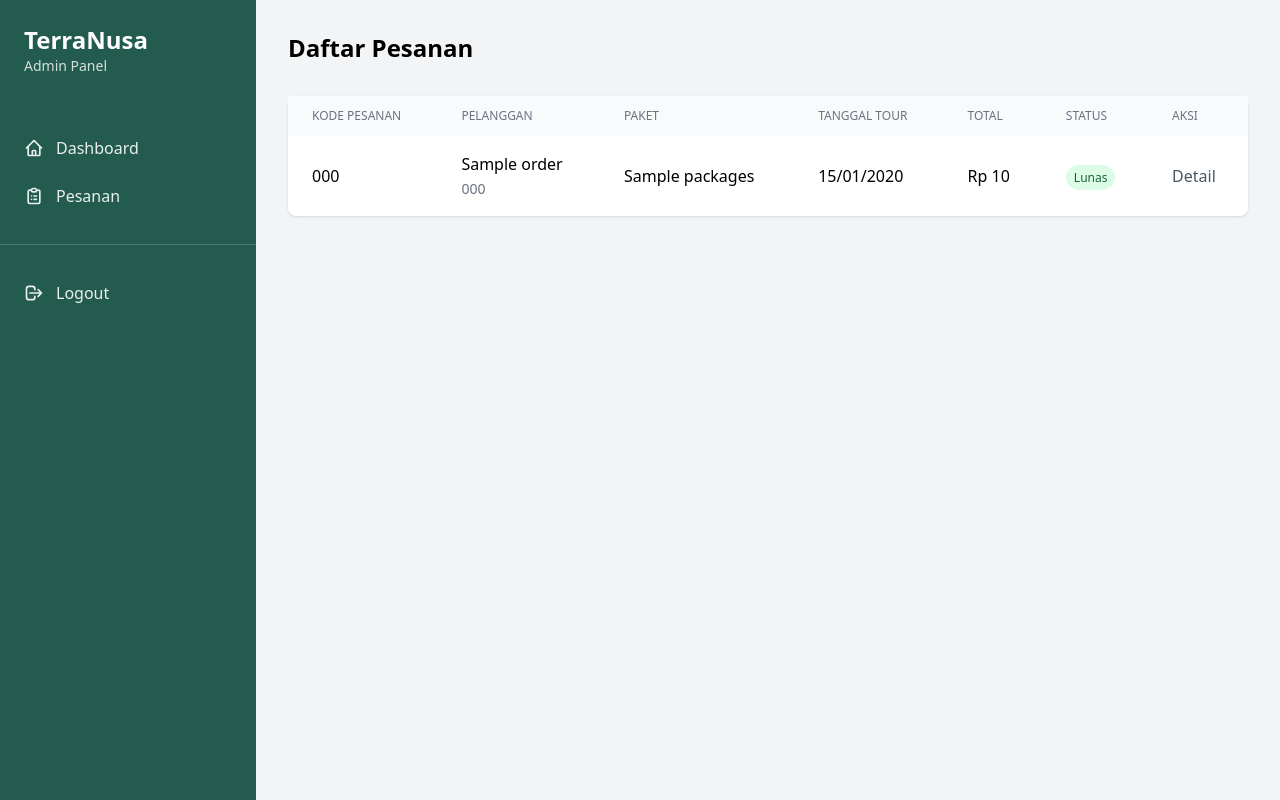
After one commit to Clytroll/TerraNusa, a PHP site: page /admin/orders/orders.php in a window 1280 px wide. The commit adds this page. Run offline with PHP 8.4, Linux system fonts and the light colour scheme; the visitor is signed in with stand-in values (Sample User, id 1); tables that the repository leaves empty or names only in its code hold one stand-in row (values such as "Sample post"); some libraries are stand-ins or nearby versions.

Commit message:
admin clear

```diff
--- /dev/null
+++ b/admin/includes/db.php
@@ -0,0 +1,14 @@
+<?php
+$servername = "localhost";
+$username = "root";
+$password = "";
+$dbname = "terranusa";
+
+// Membuat koneksi
+$conn = new mysqli($servername, $username, $password, $dbname);
+
+// Periksa koneksi
+if ($conn->connect_error) {
+    die("Koneksi gagal: " . $conn->connect_error);
+}
+?>
--- a/admin/includes/sidebar.php
+++ b/admin/includes/sidebar.php
@@ -1,4 +1,4 @@
-<div class="w-64 bg-primary min-h-screen">
+<div class="w-64 bg-[#245B4F] min-h-screen">
     <div class="p-6">
         <h1 class="text-2xl font-bold text-white">TerraNusa</h1>
         <p class="text-sm text-white/80">Admin Panel</p>
@@ -12,19 +12,14 @@
             Dashboard
         </a>
 
-        <a href="../orders" class="flex items-center px-6 py-3 text-white/90 hover:bg-white/10">
+        <a href="orders/orders.php" class="flex items-center px-6 py-3 text-white/90 hover:bg-white/10">
             <svg class="w-5 h-5 mr-3" fill="none" stroke="currentColor" viewBox="0 0 24 24">
                 <path stroke-linecap="round" stroke-linejoin="round" stroke-width="2" d="M9 5H7a2 2 0 00-2 2v12a2 2 0 002 2h10a2 2 0 002-2V7a2 2 0 00-2-2h-2M9 5a2 2 0 002 2h2a2 2 0 002-2M9 5a2 2 0 012-2h2a2 2 0 012 2m-3 7h3m-3 4h3m-6-4h.01M9 16h.01"/>
             </svg>
             Pesanan
         </a>
 
-        <a href="../packages" class="flex items-center px-6 py-3 text-white/90 hover:bg-white/10">
-            <svg class="w-5 h-5 mr-3" fill="none" stroke="currentColor" viewBox="0 0 24 24">
-                <path stroke-linecap="round" stroke-linejoin="round" stroke-width="2" d="M19 11H5m14 0a2 2 0 012 2v6a2 2 0 01-2 2H5a2 2 0 01-2-2v-6a2 2 0 012-2m14 0V9a2 2 0 00-2-2M5 11V9a2 2 0 012-2m0 0V5a2 2 0 012-2h6a2 2 0 012 2v2M7 7h10"/>
-            </svg>
-            Paket Travel
-        </a>
+
 
         <hr class="my-6 border-white/20">
 
--- a/admin/index.php
+++ b/admin/index.php
@@ -16,9 +16,9 @@ $total_revenue = $conn->query("SELECT SUM(total_amount) as total FROM orders WHE
 
 // Get recent orders
 $recent_orders = $conn->query("
-    SELECT o.*, p.name as package_name
+    SELECT o.*, p.name as packagess
     FROM orders o
-    JOIN packages p ON o.package_id = p.id
+    JOIN packagess p ON o.package_id = p.id
     ORDER BY o.created_at DESC
     LIMIT 5
 ")->fetch_all(MYSQLI_ASSOC);
@@ -113,7 +113,7 @@ $recent_orders = $conn->query("
                                         </a>
                                     </td>
                                     <td class="px-6 py-4 whitespace-nowrap">
-                                        <?php echo $order['package_name']; ?>
+                                        <?php echo $order['packagess']; ?>
                                     </td>
                                     <td class="px-6 py-4 whitespace-nowrap">
                                         <?php echo $order['customer_name']; ?>
--- /dev/null
+++ b/admin/orders/orders.php
@@ -0,0 +1,117 @@
+<?php
+session_start();
+require_once '../includes/db.php';
+
+// Check if admin is logged in
+if (!isset($_SESSION['admin_id'])) {
+    header("Location: login.php");
+    exit;
+}
+
+// Get all orders
+$orders = $conn->query("
+    SELECT o.*, p.name as packagess
+    FROM orders o
+    JOIN packagess p ON o.package_id = p.id
+    ORDER BY o.created_at DESC
+")->fetch_all(MYSQLI_ASSOC);
+?>
+
+<!DOCTYPE html>
+<html lang="id">
+<head>
+    <meta charset="UTF-8">
+    <meta name="viewport" content="width=device-width, initial-scale=1.0">
+    <title>Daftar Pesanan - TerraNusa Admin</title>
+    <script src="https://cdn.tailwindcss.com"></script>
+</head>
+<body class="bg-gray-100">
+    <div class="flex">
+        <?php include '../includes/sidebar.php'; ?>
+
+        <div class="flex-1 p-8">
+            <div class="mb-8">
+                <h1 class="text-2xl font-bold">Daftar Pesanan</h1>
+            </div>
+
+            <div class="bg-white rounded-lg shadow">
+                <div class="overflow-x-auto">
+                    <table class="w-full">
+                        <thead class="bg-gray-50">
+                            <tr>
+                                <th class="px-6 py-3 text-left text-xs font-medium text-gray-500 uppercase">
+                                    Kode Pesanan
+                                </th>
+                                <th class="px-6 py-3 text-left text-xs font-medium text-gray-500 uppercase">
+                                    Pelanggan
+                                </th>
+                                <th class="px-6 py-3 text-left text-xs font-medium text-gray-500 uppercase">
+                                    Paket
+                                </th>
+                                <th class="px-6 py-3 text-left text-xs font-medium text-gray-500 uppercase">
+                                    Tanggal Tour
+                                </th>
+                                <th class="px-6 py-3 text-left text-xs font-medium text-gray-500 uppercase">
+                                    Total
+                                </th>
+                                <th class="px-6 py-3 text-left text-xs font-medium text-gray-500 uppercase">
+                                    Status
+                                </th>
+                                <th class="px-6 py-3 text-left text-xs font-medium text-gray-500 uppercase">
+                                    Aksi
+                                </th>
+                            </tr>
+                        </thead>
+                        <tbody class="divide-y divide-gray-200">
+                            <?php foreach ($orders as $order): ?>
+                            <tr>
+                                <td class="px-6 py-4 whitespace-nowrap">
+                                    <?php echo $order['order_code']; ?>
+                                </td>
+                                <td class="px-6 py-4 whitespace-nowrap">
+                                    <?php echo $order['customer_name']; ?><br>
+                                    <span class="text-sm text-gray-500"><?php echo $order['customer_phone']; ?></span>
+                                </td>
+                                <td class="px-6 py-4 whitespace-nowrap">
+                                    <?php echo $order['packagess']; ?>
+                                </td>
+                                <td class="px-6 py-4 whitespace-nowrap">
+                                    <?php echo date('d/m/Y', strtotime($order['tour_date'])); ?>
+                                </td>
+                                <td class="px-6 py-4 whitespace-nowrap">
+                                    Rp <?php echo number_format($order['total_amount'], 0, ',', '.'); ?>
+                                </td>
+                                <td class="px-6 py-4 whitespace-nowrap">
+                                    <?php if ($order['payment_status'] === 'pending'): ?>
+                                        <span class="px-2 py-1 text-xs rounded-full bg-yellow-100 text-yellow-800">
+                                            Pending
+                                        </span>
+                                    <?php else: ?>
+                                        <span class="px-2 py-1 text-xs rounded-full bg-green-100 text-green-800">
+                                            Lunas
+                                        </span>
+                                    <?php endif; ?>
+                                </td>
+                                <td class="px-6 py-4 whitespace-nowrap">
+                                    <?php if ($order['payment_status'] === 'pending'): ?>
+                                        <a href="verify-order.php?id=<?php echo $order['id']; ?>"
+                                           class="text-primary hover:text-primary/80">
+                                            Verifikasi
+                                        </a>
+                                    <?php else: ?>
+                                        <a href="view-order.php?id=<?php echo $order['id']; ?>"
+                                           class="text-gray-600 hover:text-gray-800">
+                                            Detail
+                                        </a>
+                                    <?php endif; ?>
+                                </td>
+                            </tr>
+                            <?php endforeach; ?>
+                        </tbody>
+                    </table>
+                </div>
+            </div>
+        </div>
+    </div>
+</body>
+</html>
--- a/admin/orders/view.php
+++ b/admin/orders/view-order.php
@@ -9,9 +9,9 @@ if (!isset($_SESSION['admin_id'])) {
 
 $order_id = $_GET['id'] ?? 0;
 $stmt = $conn->prepare("
-    SELECT o.*, p.name as package_name, p.duration
+    SELECT o.*, p.name as packagess, p.duration
     FROM orders o
-    JOIN packages p ON o.package_id = p.id
+    JOIN packagess p ON o.package_id = p.id
     WHERE o.id = ?
 ");
 $stmt->bind_param("i", $order_id);
@@ -59,7 +59,7 @@ if (!$order) {
                             <dl class="grid grid-cols-2 gap-4">
                                 <div>
                                     <dt class="text-sm text-gray-500">Paket Wisata</dt>
-                                    <dd class="font-medium"><?php echo $order['package_name']; ?></dd>
+                                    <dd class="font-medium"><?php echo $order['packagess']; ?></dd>
                                 </div>
                                 <div>
                                     <dt class="text-sm text-gray-500">Durasi</dt>
--- a/includes/navbar.php
+++ b/includes/navbar.php
@@ -64,7 +64,7 @@
 
         <!-- Link untuk admin di pojok kanan bawah -->
         <div class="mt-4 text-right">
-            <a href="../../admin/login.php" class="text-xs text-gray-500 hover:text-secondary">admin</a>
+            <a href="admin\login.php" class="text-xs text-gray-500 hover:text-secondary">admin</a>
         </div>
     </div>
 </div>
```
Also changed, not shown: admin/orders/index.php (+4 -4 lines), admin/orders/verify-order.php (added, +118 -0 lines).
